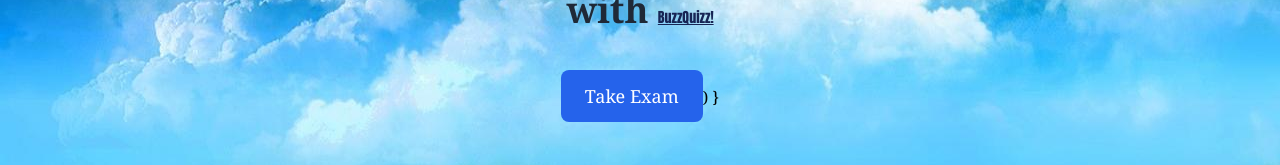
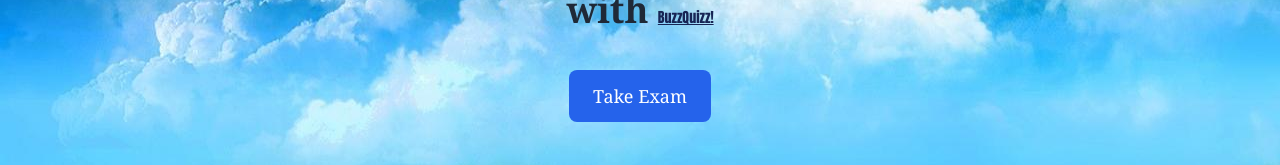
Before and after one commit to abusayeid11/BuzzQuizz_Client, a React (Create React App) app: page / in a window 1280 px wide. Shown: the part 438-603 px from the top of the page. Built offline with nearby package versions, Linux system fonts and the light colour scheme.

Commit message:
home updated

```diff
--- a/src/components/Home.js
+++ b/src/components/Home.js
@@ -141,9 +141,6 @@ export default function Home() {
 
                         Take Exam
                     </button>
-                        )
-
-                    }
                 </div>
                 <div>
                     {userRole === 'teacher' && (
```
